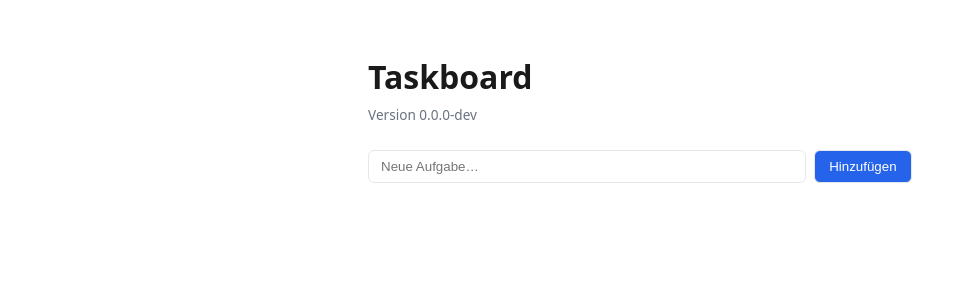
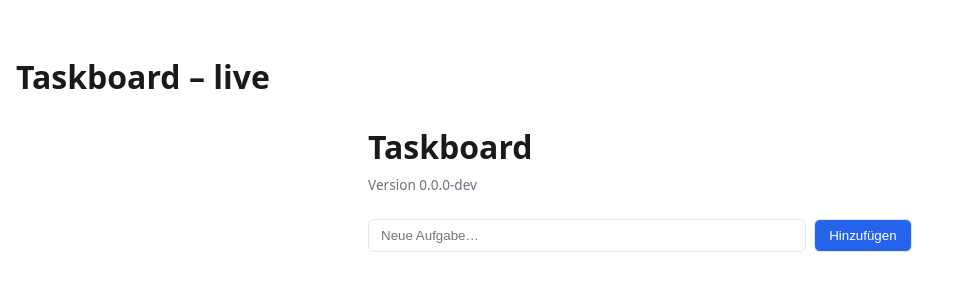
Before and after one commit to Ilaj12Luechinger/DevOps, a Flask app: page / in a window 1280 px wide. Shown: the top 300 px of the page, without its empty margins (0-959 px from the left). Run offline with Flask 3, Linux system fonts and the light colour scheme; data that the repository does not hold is empty; some libraries are stand-ins or nearby versions.

Commit message:
ui: mark heading as live to observe auto-deploy

```diff
--- a/beispiel-app/app/templates/index.html
+++ b/beispiel-app/app/templates/index.html
@@ -3,7 +3,7 @@
   <head>
     <meta charset="utf-8" />
     <meta name="viewport" content="width=device-width, initial-scale=1" />
-    <title>Taskboard</title>
+    <h1>Taskboard – live</h1>
     <link rel="stylesheet" href="{{ url_for('static', filename='style.css') }}" />
   </head>
   <body>
```
